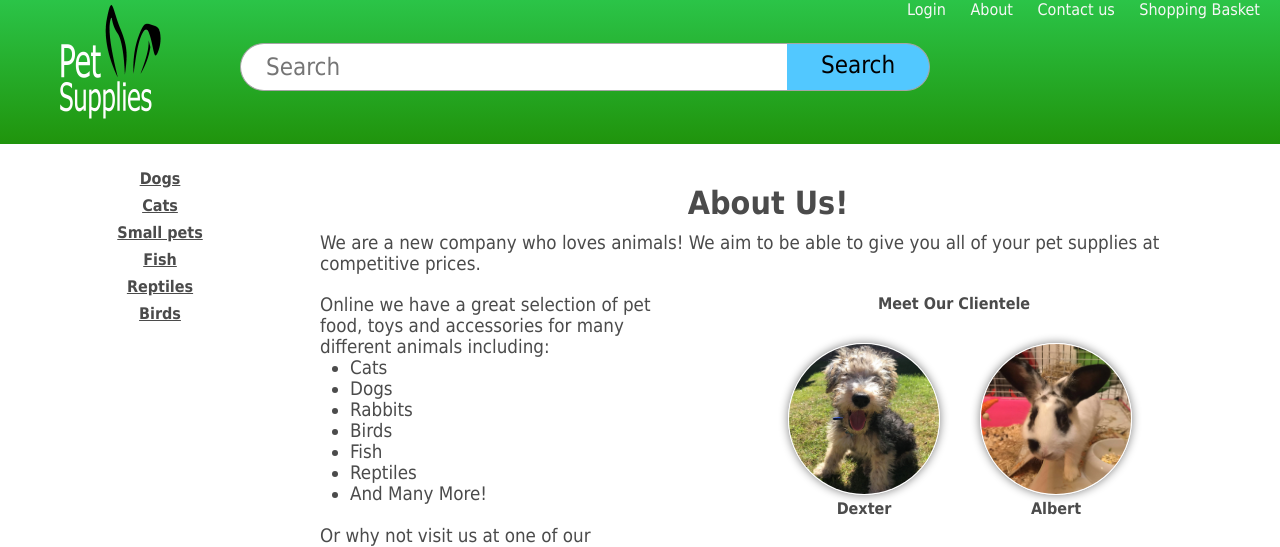
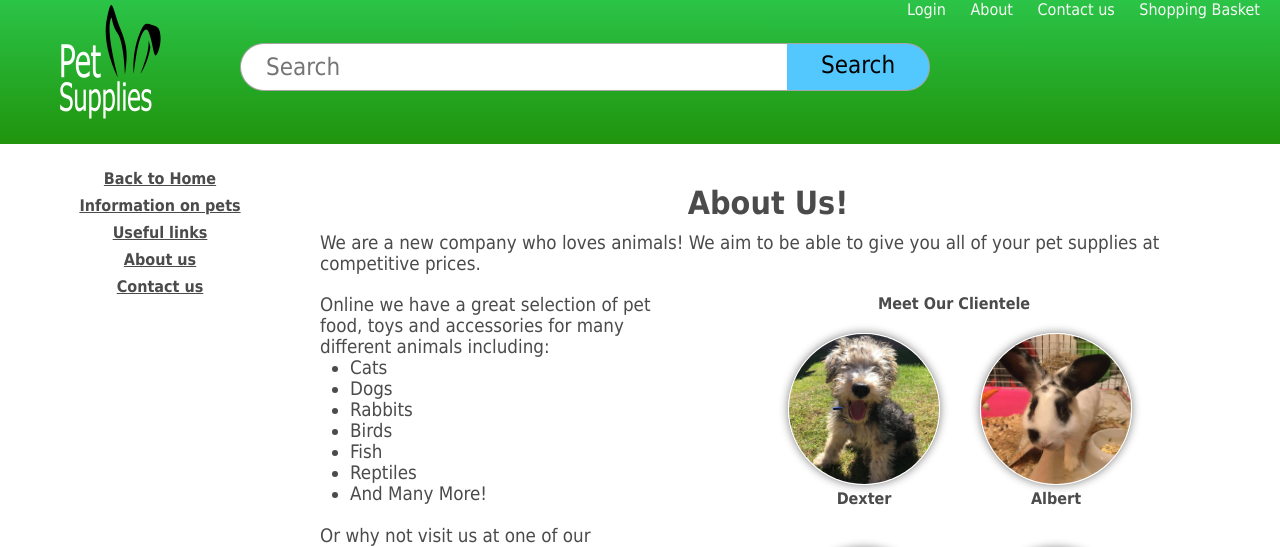
Before and after one commit to jakebaz/Dynamic-wesite-for-petshop, a PHP site: page /php/about.php in a window 1280 px wide; the page is wider, and only the part inside the window is pictured. Shown: the top 547 px of that part. Run offline with PHP 8.4, Linux system fonts and the light colour scheme.

Commit message:
changed all nav bars

```diff
--- a/css/styles.css
+++ b/css/styles.css
@@ -330,14 +330,14 @@ body{
 	text-align: center;
 	font-weight: bold;
 }
-
+/*
 .about_images .imgs-left {
 	padding-top: 10px;
 }
 
 .about_images .imgs-right {
 	padding-top: 10px
-}
+}*/
 
 .about_images figure {
 	padding: 20px;
--- a/php/about.php
+++ b/php/about.php
@@ -37,12 +37,11 @@
 			</div>
 			<div class="navigation">
 				<ul>
-					<li><a href="#">Dogs</a></li>
-					<li><a href="#">Cats</a></li>
-					<li><a href="#">Small pets</a></li>
-					<li><a href="#">Fish</a></li>
-					<li><a href="#">Reptiles</a></li>
-					<li><a href="#">Birds</a></li>
+					<li><a href="home.php">Back to Home</a></li>
+					<li><a href="#">Information on pets</a></li>
+					<li><a href="#">Useful links</a></li>
+					<li><a href="about.php">About us</a></li>
+					<li><a href="contact.php">Contact us</a></li>
 				</ul>
 			</div>
 			<div class="about-main">
```
Also changed, not shown: php/contact.php (+5 -6 lines), php/login_form.php (+5 -6 lines), php/product.php (+9 -1 lines), php/register_form.php (+5 -6 lines).
